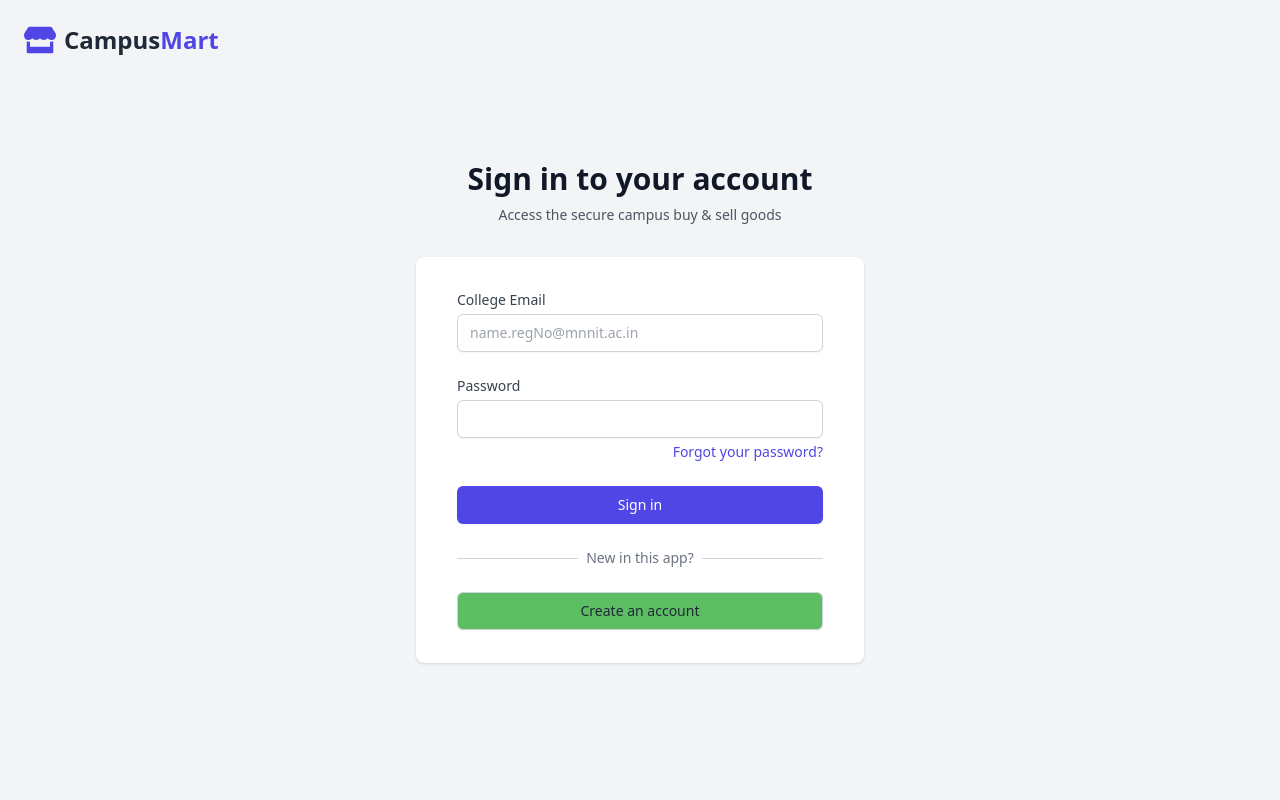
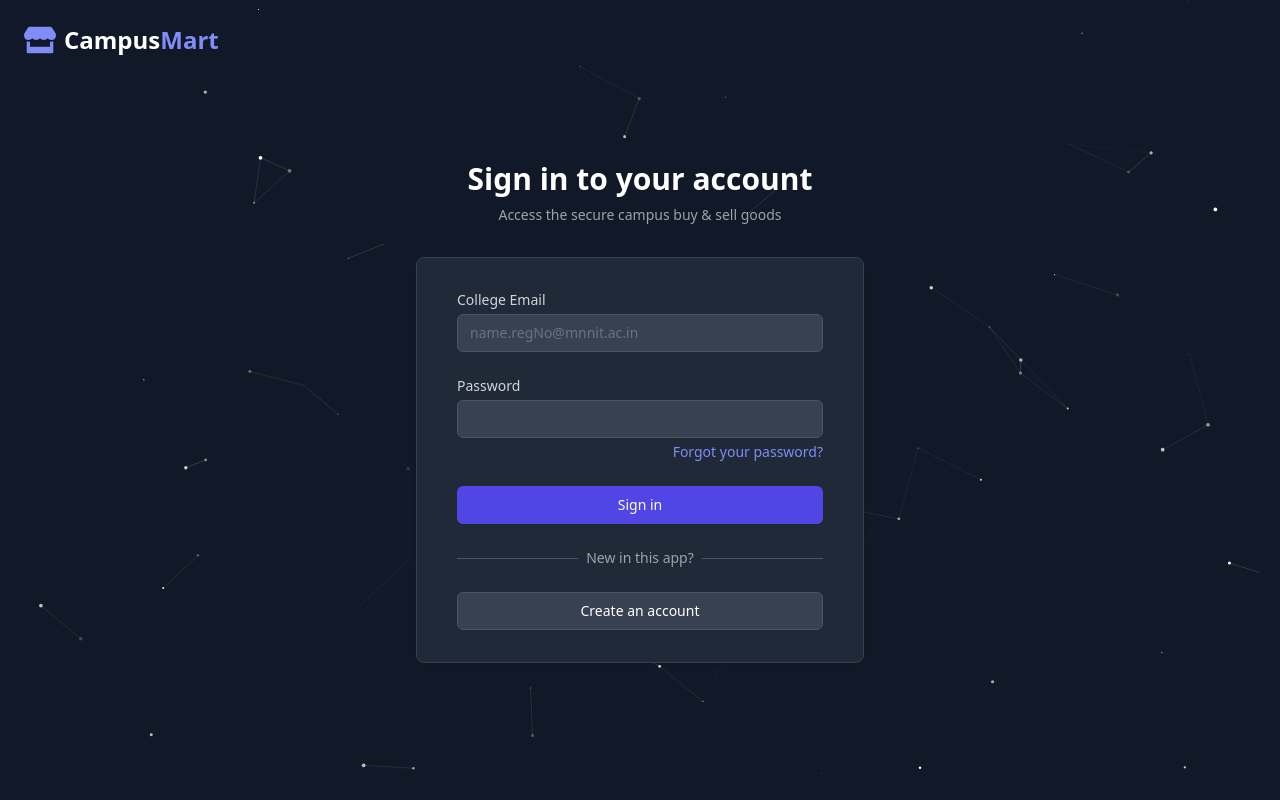
Before and after one commit to Nishan02/Buy-Sell, a React (Vite) app in the folder client/: page /login in a window 1280 px wide. Shown: the top 800 px of the page. Built offline with nearby package versions, Linux system fonts and the light colour scheme; no server answers.

Commit message:
Added galaxyConfig in auth page

```diff
--- a/client/src/context/ThemeContext.jsx
+++ b/client/src/context/ThemeContext.jsx
@@ -3,19 +3,14 @@ import React, { createContext, useState, useEffect, useContext } from 'react';
 const ThemeContext = createContext();
 
 export const ThemeProvider = ({ children }) => {
-  // 1. FIX: Initialize state directly from localStorage (Lazy Initialization)
-  // This prevents the state from starting as "null" and overwriting your preference
+  // 1. Initialize state (Lazy Initialization)
   const [theme, setTheme] = useState(() => {
     // Check localStorage immediately
     const savedTheme = localStorage.getItem('theme');
-    if (savedTheme) {
-      return savedTheme;
-    }
-    // Fallback to system preference
-    if (window.matchMedia('(prefers-color-scheme: dark)').matches) {
-      return 'dark';
-    }
-    return 'light';
+
+    // If a theme is saved, use it.
+    // If NOT saved (first visit), return 'dark' by default.
+    return savedTheme || 'dark';
   });
 
   useEffect(() => {
@@ -24,11 +19,12 @@ export const ThemeProvider = ({ children }) => {
 
     if (theme === 'dark') {
       root.classList.add('dark');
-      localStorage.setItem('theme', 'dark');
     } else {
       root.classList.remove('dark');
-      localStorage.setItem('theme', 'light');
     }
+
+    // Save the current preference to localStorage
+    localStorage.setItem('theme', theme);
   }, [theme]);
 
   const toggleTheme = () => {
--- a/client/src/pages/Auth.jsx
+++ b/client/src/pages/Auth.jsx
@@ -1,11 +1,108 @@
-import React, { useState, useEffect } from 'react';
+import React, { useState, useEffect, useMemo } from 'react';
 import { Link, useNavigate } from 'react-router-dom';
 import { FaEye, FaEyeSlash, FaStore } from "react-icons/fa";
 import axios from 'axios';
 import { toast } from 'react-toastify';
 
+// --- IMPORTS FOR PARTICLES ---
+import Particles, { initParticlesEngine } from "@tsparticles/react";
+import { loadSlim } from "@tsparticles/slim";
+
+// --- IMPORT THEME CONTEXT ---
+import { useTheme } from '../context/ThemeContext';
+
 const Auth = () => {
   const navigate = useNavigate();
+  const [init, setInit] = useState(false);
+  const { theme } = useTheme(); // Get the current theme
+
+  // 1. INITIALIZE ENGINE
+  useEffect(() => {
+    initParticlesEngine(async (engine) => {
+      await loadSlim(engine);
+    }).then(() => {
+      setInit(true);
+    });
+  }, []);
+
+  // 2. DYNAMIC GALAXY CONFIGURATION
+  // useMemo ensures this updates immediately when 'theme' changes
+  const galaxyConfig = useMemo(() => ({
+    fullScreen: {
+      enable: true,
+      zIndex: 0, // Behind everything
+    },
+    particles: {
+      number: {
+        value: 160,
+        density: {
+          enable: true,
+          area: 800,
+        },
+      },
+      color: {
+        // Dark Mode: White Stars | Light Mode: Dark Indigo Stars
+        value: theme === 'dark' ? "#ffffff" : "#000000ff",
+      },
+      shape: {
+        type: "circle",
+      },
+      opacity: {
+        value: { min: 0.1, max: 1 },
+        animation: {
+          enable: true,
+          speed: 1,
+          sync: false,
+        },
+      },
+      size: {
+        value: { min: 0.1, max: 2 },
+      },
+      move: {
+        enable: true,
+        speed: 0.4,
+        direction: "none",
+        random: true,
+        straight: false,
+        outModes: "out",
+      },
+      links: {
+        enable: true,
+        distance: 100,
+        // Dark Mode: White Links | Light Mode: Dark Indigo Links
+        color: theme === 'dark' ? "#ffffff" : "#0a0a0bff",
+        opacity: 0.1,
+        width: 1,
+      },
+    },
+    interactivity: {
+      events: {
+        onHover: {
+          enable: true,
+          mode: "grab",
+        },
+        onClick: {
+          enable: true,
+          mode: "push",
+        },
+      },
+      modes: {
+        grab: {
+          distance: 140,
+          links: {
+            opacity: 0.5,
+          },
+        },
+        push: {
+          quantity: 4,
+        },
+      },
+    },
+    detectRetina: true,
+    background: {
+      color: "transparent",
+    },
+  }), [theme]); // <--- Re-run this config when theme changes
 
   const [isLogin, setIsLogin] = useState(true);
   const [signupStep, setSignupStep] = useState(1);
@@ -117,17 +214,26 @@ const Auth = () => {
   };
 
   return (
-    // FIX 1: Main Background
-    <div className="min-h-screen bg-gray-100 dark:bg-gray-900 flex flex-col justify-center py-12 sm:px-6 lg:px-8 transition-colors duration-200">
+    <div className="min-h-screen bg-gray-100 dark:bg-gray-900 flex flex-col justify-center py-12 sm:px-6 lg:px-8 transition-colors duration-200 relative overflow-hidden">
 
-      <div className="absolute top-6 left-6">
+      {/* RENDER PARTICLES */}
+      {init && (
+        <Particles
+          id="tsparticles"
+          options={galaxyConfig}
+        />
+      )}
+
+      {/* Logo */}
+      <div className="absolute top-6 left-6 z-10">
          <Link to="/" className="flex items-center text-2xl font-bold text-indigo-600 dark:text-indigo-400">
            <FaStore className="h-8 w-8 mr-2" />
            <span className="text-gray-800 dark:text-white">Campus<span className="text-indigo-600 dark:text-indigo-400">Mart</span></span>
          </Link>
       </div>
 
-      <div className="sm:mx-auto sm:w-full sm:max-w-md">
+      {/* Header */}
+      <div className="sm:mx-auto sm:w-full sm:max-w-md relative z-10">
         <h2 className="mt-6 text-center text-3xl font-extrabold text-gray-900 dark:text-white">
           {isLogin ? 'Sign in to your account' : 'Create your account'}
         </h2>
@@ -136,8 +242,8 @@ const Auth = () => {
         </p>
       </div>
 
-      <div className="mt-8 sm:mx-auto sm:w-full sm:max-w-md">
-        {/* FIX 2: Card Background & Border */}
+      {/* Form Card */}
+      <div className="mt-8 sm:mx-auto sm:w-full sm:max-w-md relative z-10">
         <div className="bg-white dark:bg-gray-800 py-8 px-4 shadow sm:rounded-lg sm:px-10 border border-transparent dark:border-gray-700 transition-colors">
 
           <form className="space-y-6" onSubmit={handleSubmit}>
@@ -148,7 +254,6 @@ const Auth = () => {
               </div>
             )}
 
-            {/* --- SIGNUP ONLY: Full Name --- */}
             {!isLogin && signupStep === 1 && (
               <div>
                 <label className="block text-sm font-medium text-gray-700 dark:text-gray-300">Full Name</label>
@@ -166,7 +271,6 @@ const Auth = () => {
               </div>
             )}
 
-            {/* --- BOTH: Email Address --- */}
             {signupStep === 1 && (
               <div>
                 <label className="block text-sm font-medium text-gray-700 dark:text-gray-300">
@@ -186,7 +290,6 @@ const Auth = () => {
               </div>
             )}
 
-            {/* --- BOTH: Password --- */}
             {(isLogin || signupStep === 1) && (
               <div>
                 <label className="block text-sm font-medium text-gray-700 dark:text-gray-300">
@@ -222,7 +325,6 @@ const Auth = () => {
               </div>
             )}
 
-            {/* --- SIGNUP ONLY: Confirm Password --- */}
             {!isLogin && signupStep === 1 && (
               <div>
                 <label className="block text-sm font-medium text-gray-700 dark:text-gray-300">Confirm Password</label>
@@ -239,7 +341,6 @@ const Auth = () => {
               </div>
             )}
 
-            {/* --- SIGNUP OTP STEP --- */}
             {!isLogin && signupStep === 2 && (
               <div className="text-center">
                 <p className="text-sm text-gray-600 dark:text-gray-400 mb-4">
@@ -292,7 +393,6 @@ const Auth = () => {
               </div>
             )}
 
-            {/* --- SUBMIT BUTTON --- */}
             <div>
               <button
                 type="submit"
@@ -316,7 +416,6 @@ const Auth = () => {
 
           </form>
 
-          {/* --- TOGGLE LOGIN / SIGNUP --- */}
           <div className="mt-6">
             <div className="relative">
               <div className="absolute inset-0 flex items-center">
```
Also changed, not shown: client/package.json (+6 -1 lines), 1 other file (tests, documents, lock files or other folders).
